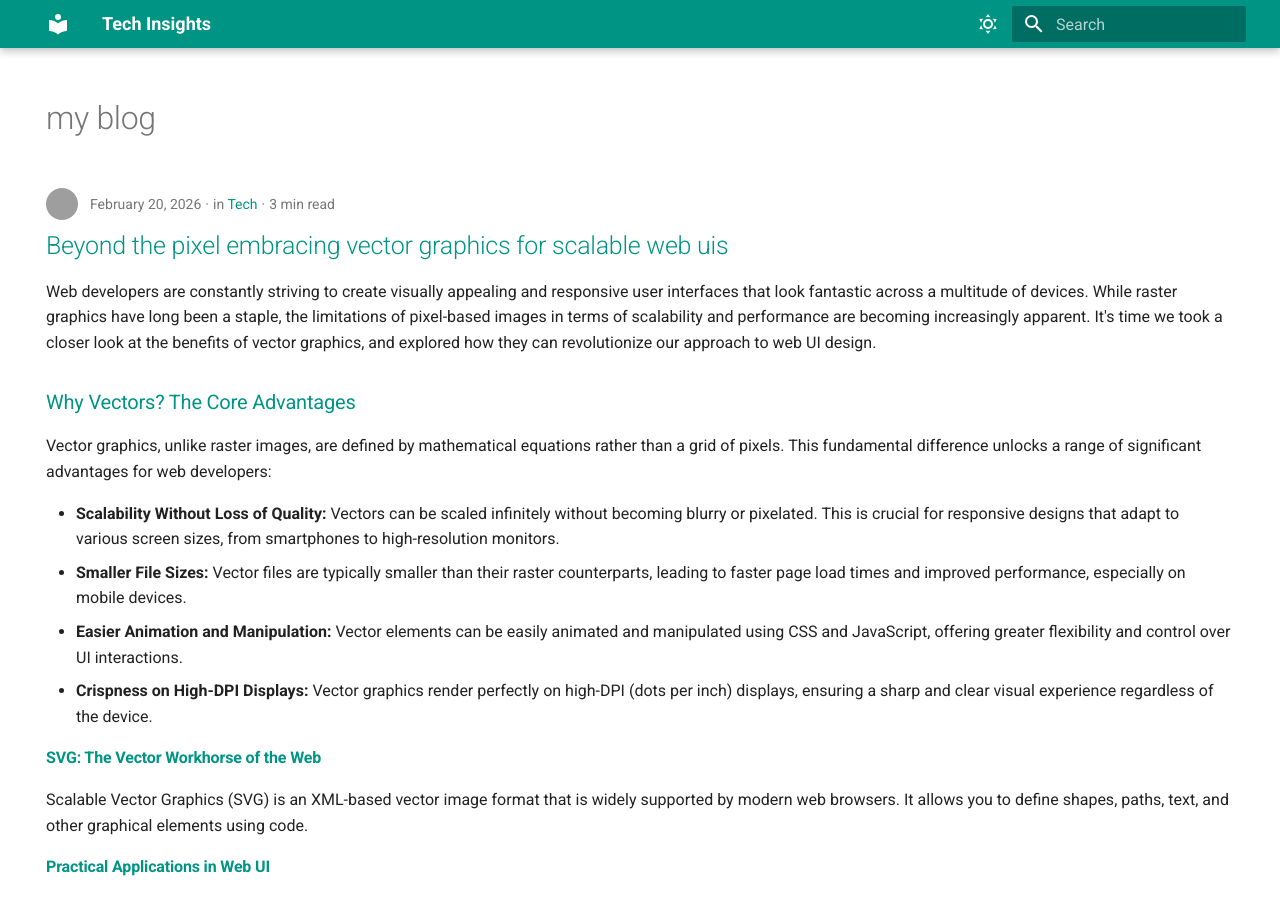
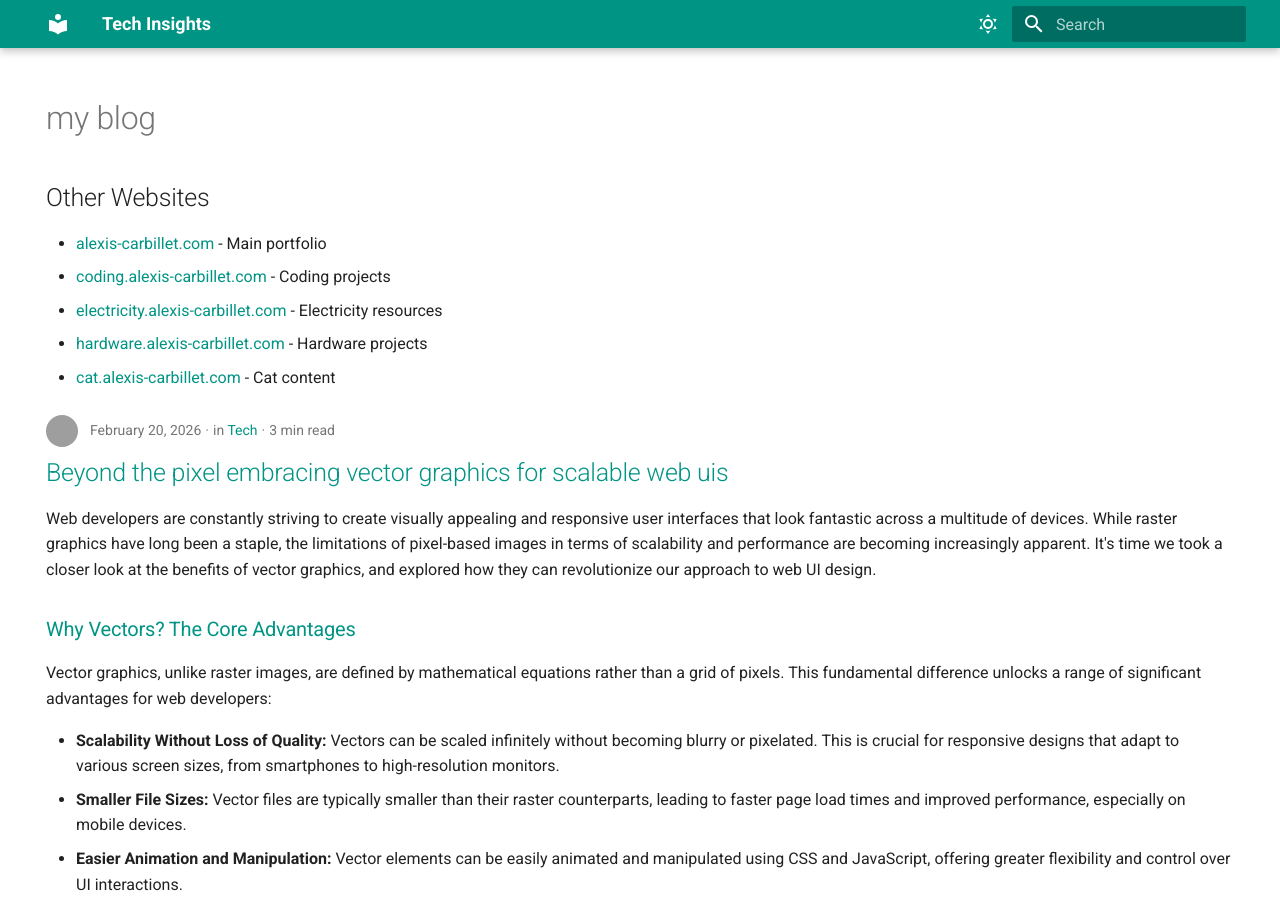
Before and after one commit to alexiscarbillet/blog, an MkDocs documentation site: the page built from docs/blog/index.md, in a window 1280 px wide and 900 px high. Built offline with MkDocs 1.6.1 and Material for MkDocs 9.7.7, drawn with Linux system fonts in a browser that asks for light colours; grey boxes are pictures that could not be loaded.

Commit message:
Update index.md

```diff
--- a/docs/blog/index.md
+++ b/docs/blog/index.md
@@ -5,3 +5,11 @@ hide:
 ---
 
 # my blog
+
+## Other Websites
+
+- [alexis-carbillet.com](https://alexis-carbillet.com) - Main portfolio
+- [coding.alexis-carbillet.com](https://coding.alexis-carbillet.com) - Coding projects
+- [electricity.alexis-carbillet.com](https://electricity.alexis-carbillet.com) - Electricity resources
+- [hardware.alexis-carbillet.com](https://hardware.alexis-carbillet.com) - Hardware projects
+- [cat.alexis-carbillet.com](https://cat.alexis-carbillet.com) - Cat content
```
